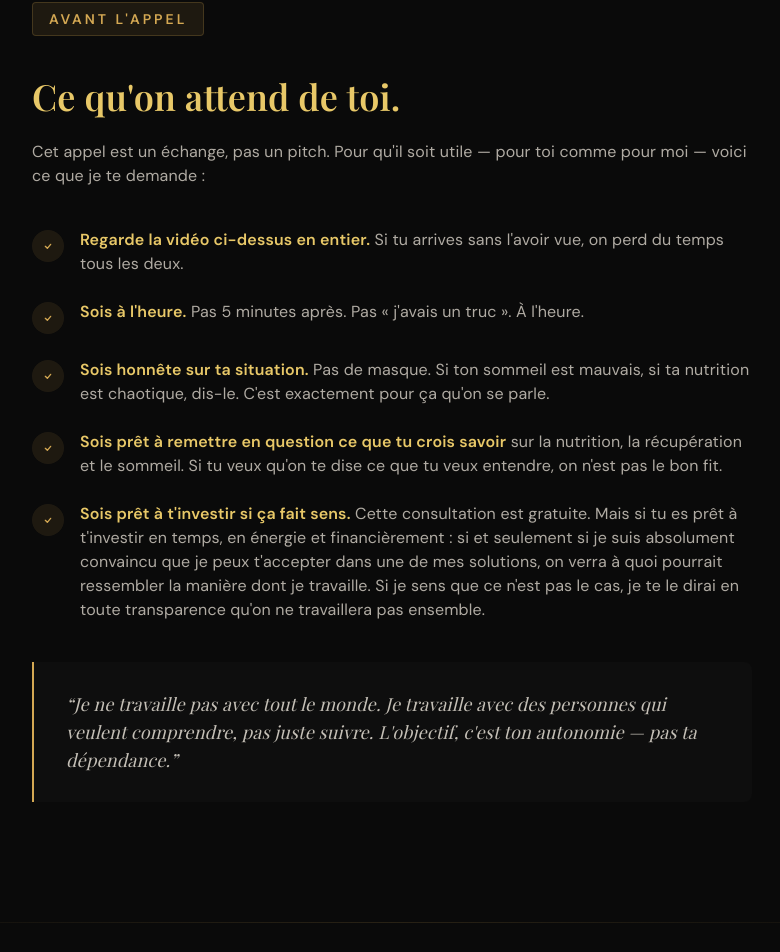
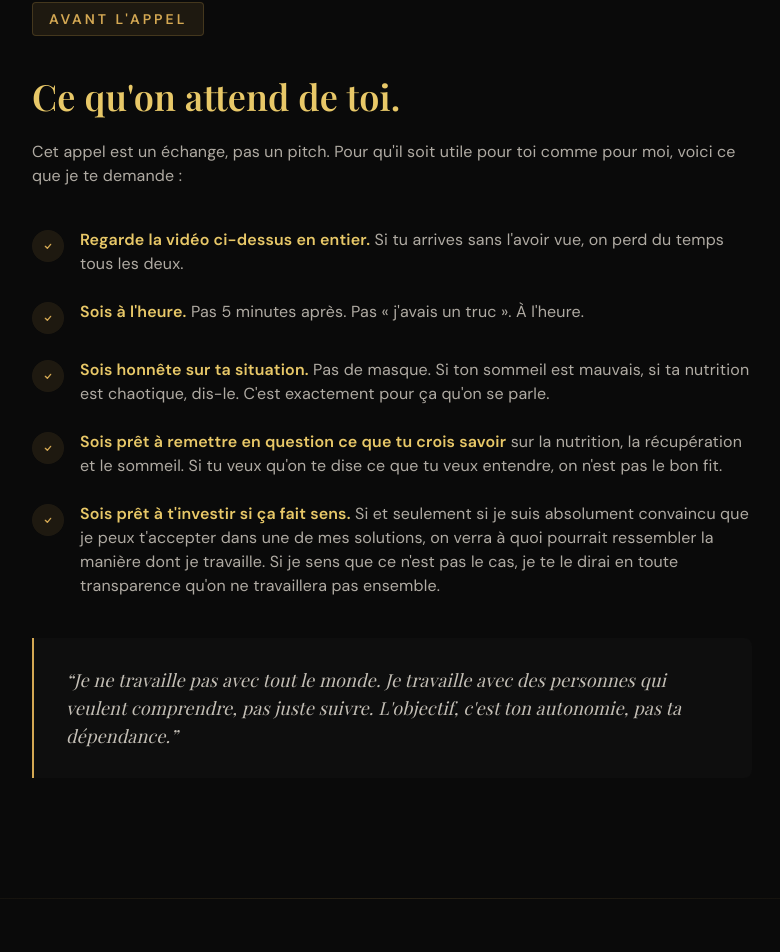
Before and after one commit to Yaloke/Page-Show-Up, a Next.js app: page / in a window 1280 px wide. Shown: the part 7902-8854 px from the top of the page, without its empty margins (248-1028 px from the left). Built offline with nearby package versions, Linux system fonts and the light colour scheme.

Commit message:
Retirer em dashes et phrase consultation gratuite dans Expectations
https://claude.ai/code/session_01MEqbT3sDjpHxVBY3We5AQc

```diff
--- a/components/Expectations.tsx
+++ b/components/Expectations.tsx
@@ -20,7 +20,7 @@ const expectations = [
   },
   {
     bold: "Sois prêt à t'investir si ça fait sens.",
-    text: "Cette consultation est gratuite. Mais si tu es prêt à t'investir en temps, en énergie et financièrement : si et seulement si je suis absolument convaincu que je peux t'accepter dans une de mes solutions, on verra à quoi pourrait ressembler la manière dont je travaille. Si je sens que ce n'est pas le cas, je te le dirai en toute transparence qu'on ne travaillera pas ensemble.",
+    text: "Si et seulement si je suis absolument convaincu que je peux t'accepter dans une de mes solutions, on verra à quoi pourrait ressembler la manière dont je travaille. Si je sens que ce n'est pas le cas, je te le dirai en toute transparence qu'on ne travaillera pas ensemble.",
   },
 ];
 
@@ -57,8 +57,8 @@ export default function Expectations() {
         </h2>
 
         <p className="font-body text-[15px] sm:text-base leading-[1.8] text-text-muted mb-10">
-          Cet appel est un échange, pas un pitch. Pour qu&apos;il soit utile —
-          pour toi comme pour moi — voici ce que je te demande :
+          Cet appel est un échange, pas un pitch. Pour qu&apos;il soit utile
+          pour toi comme pour moi, voici ce que je te demande :
         </p>
 
         {/* Checklist */}
@@ -79,7 +79,7 @@ export default function Expectations() {
         <QuoteBlock>
           &ldquo;Je ne travaille pas avec tout le monde. Je travaille avec des
           personnes qui veulent comprendre, pas juste suivre.
-          L&apos;objectif, c&apos;est ton autonomie — pas ta
+          L&apos;objectif, c&apos;est ton autonomie, pas ta
           dépendance.&rdquo;
         </QuoteBlock>
       </div>
```
